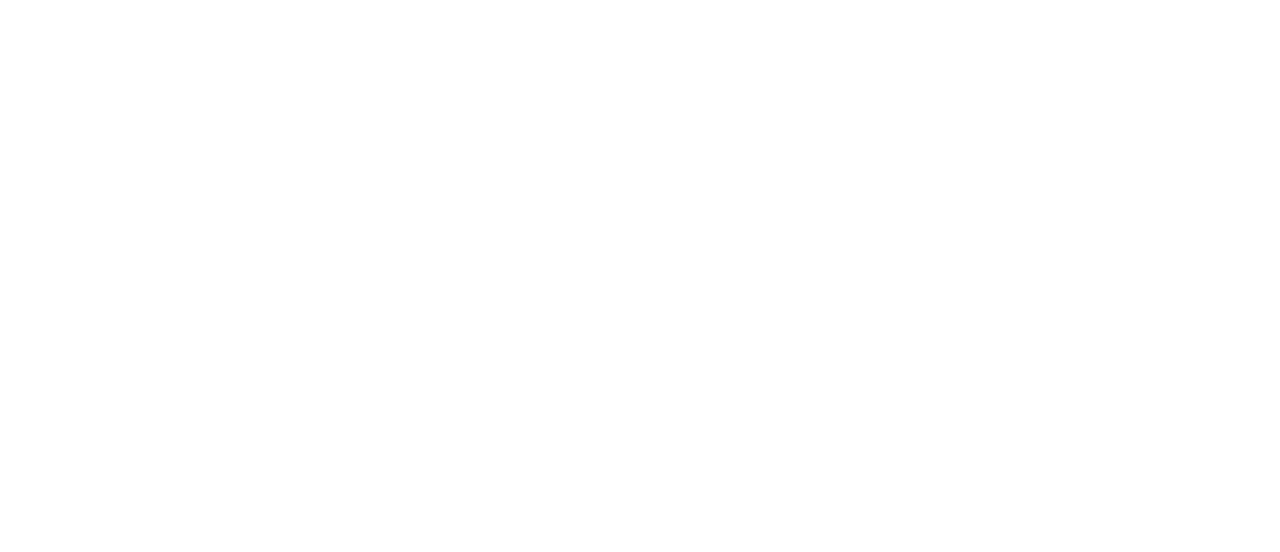
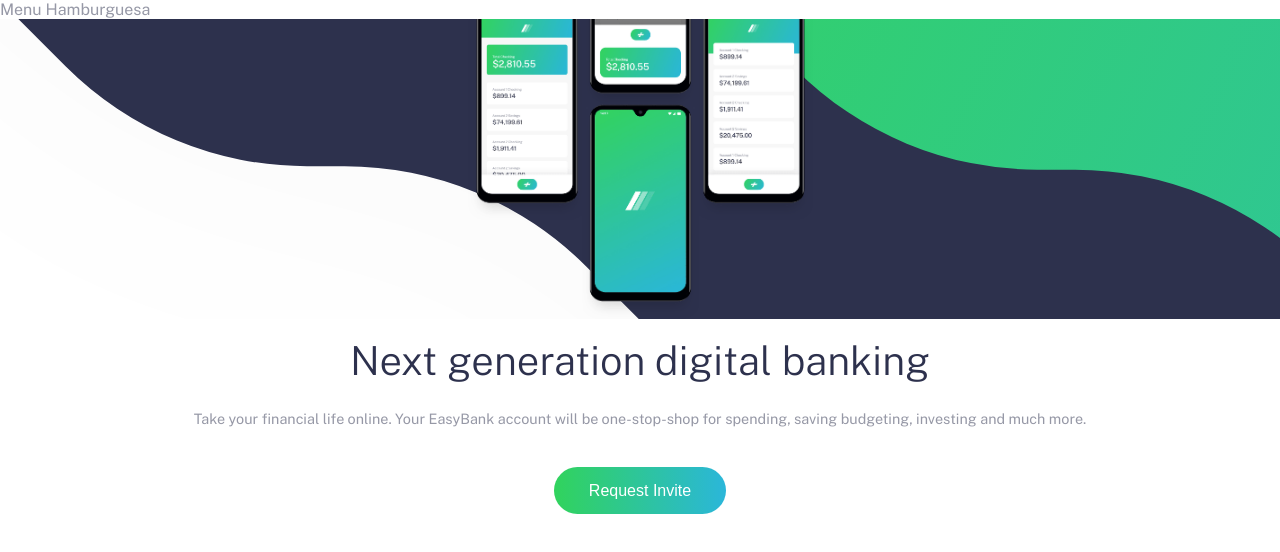
Before and after one commit to rvaldez20/easybank-sass, a plain HTML site: page index.html in a window 1280 px wide. Drawn offline with nearby package versions, Linux system fonts and the light colour scheme.

Commit message:
Se finaliza maquetacion del hero (imagnes, titulo, texto y bottom

```diff
--- a/index.html
+++ b/index.html
@@ -4,9 +4,25 @@
    <meta charset="UTF-8">
    <meta name="viewport" content="width=device-width, initial-scale=1.0">
    <title>EasyBank</title>
+   <link href="https://fonts.googleapis.com/css2?family=Public+Sans:wght@300;400&display=swap" rel="stylesheet">
    <link rel="stylesheet" href="./static/css/styles.css">
 </head>
 <body>
 
+   <!-- Cabecera dela pagina -->
+   <header>
+      <span>Menu Hamburguesa</span>
+   </header>
+
+   <!-- Imagen tipo Hero -->
+   <section class="hero">
+      <div class="wrapper">
+         <div class="hero__image"></div>
+         <h1 class="title__h1">Next generation digital banking</h1>
+         <p class="copy">Take your financial life online. Your EasyBank account will be one-stop-shop for spending, saving budgeting, investing and much more.</p>
+         <button class="button">Request Invite</button>
+      </div>
+   </section>
+
 </body>
 </html>
--- /dev/null
+++ b/src/sass/styles.scss
@@ -0,0 +1,64 @@
+:root {
+   --darkBlue: hsl(233, 26%, 24%);
+	--limeGreen: hsl(136, 65%, 51%);
+	--rightCyan: hsl(192, 70%, 51%);
+	--grayBlue: hsl(233, 8%, 62%);
+	--gray: hsl(220, 16%, 96%);
+   --lightGray: hsl(0, 0%, 98%);
+   --white: hsl(0, 0%, 100%);
+   font-size: 16px;
+   --wrapperSpace: 1.5em;
+}
+
+body {
+   font-family: 'Public Sans', sans-serif;
+   margin: 0;
+   color: var(--grayBlue);
+}
+
+.copy {
+   line-height: 1.7;
+   font-size: .9em;
+   // border: 1px solid red;
+}
+
+.hero {
+   // border: 2px solid red;
+   text-align: center;
+   .copy {
+      margin-bottom: 2.5em;
+   }
+   &__image {
+      height: 300px;
+      margin: 0 calc(-1 * var(--wrapperSpace));
+      background: url('../images/image-mockups.png') center bottom no-repeat, url('../images/bg-intro-mobile.svg') center no-repeat;
+      background-size: 345px, cover;
+      margin-bottom: 1em;
+   }
+}
+
+.wrapper {
+   padding: 0 var(--wrapperSpace);
+}
+
+.title {
+   border: 1px solid red;
+   &__h1 {
+      // border: 1px solid blue;
+      font-size: 2.5em;
+      color: var(--darkBlue);
+      font-weight: 300;
+      line-height: 1.3;
+      margin: 0;
+      margin-bottom: .5em;
+   }
+}
+
+.button {
+   border: 2px solid linear-gradient(to right, var(--limeGreen) 0%, var(--rightCyan) 100%);
+   padding: .9em 2.2em;
+   font-size: 1em;
+   border-radius: 1.5em;
+   color: var(--white);
+   background-image: linear-gradient(to right, var(--limeGreen) 0%, var(--rightCyan) 100%);
+}
```
Also changed, not shown: static/css/styles.css, 1 other file.
